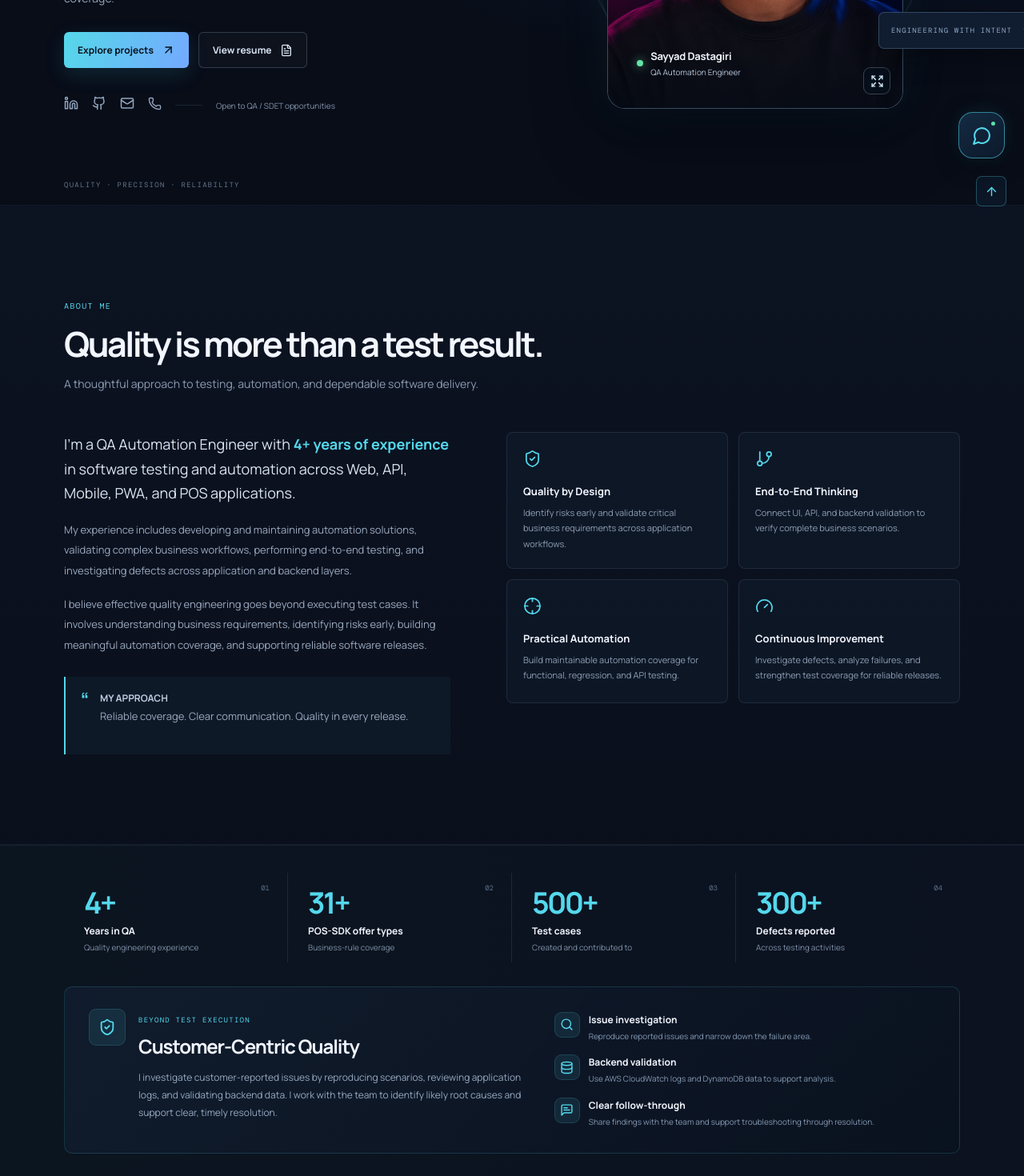
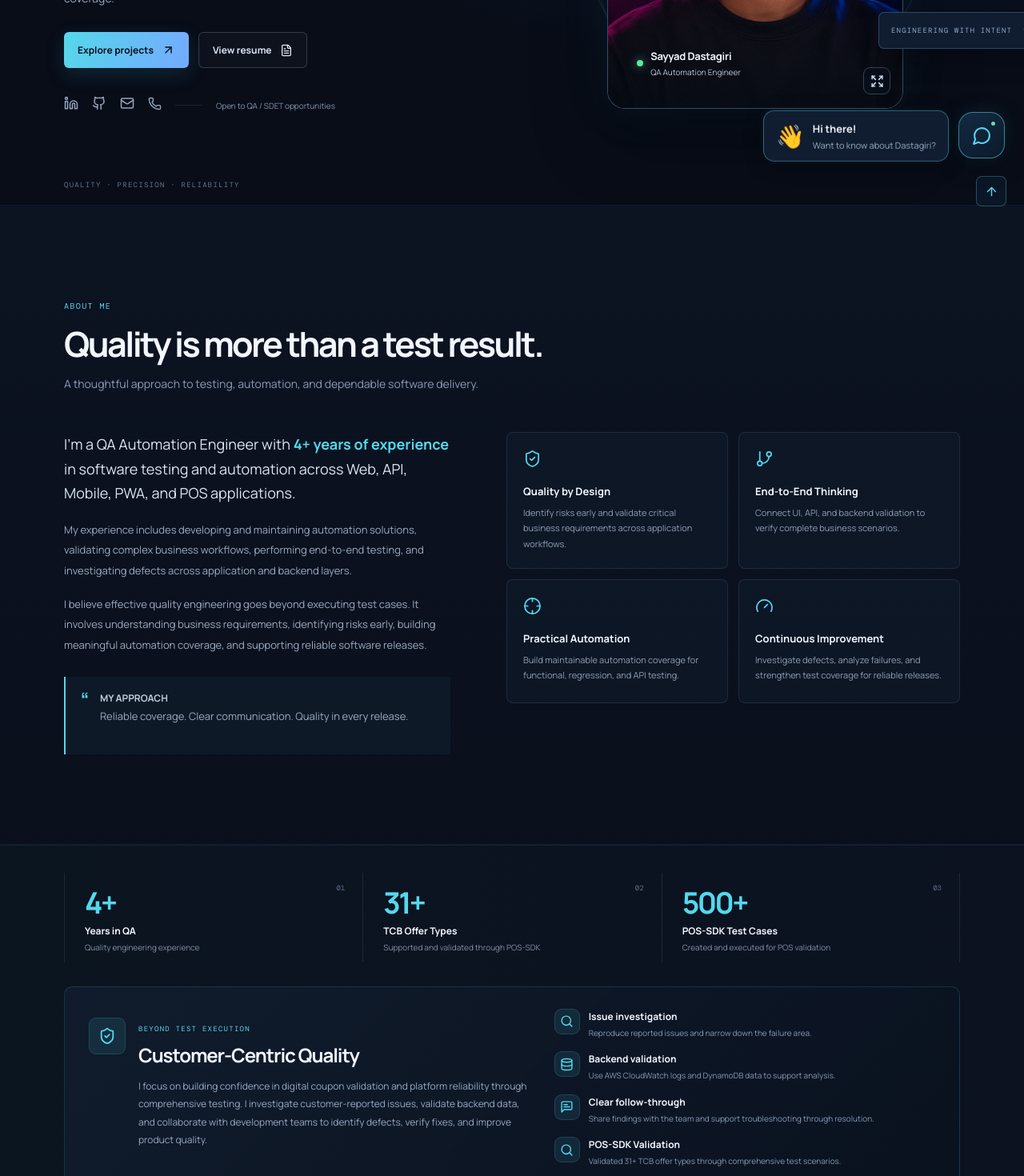
Before and after one commit to SdDastagiri/dastagiri-qa-portfolio, a React (Vite) app: page / in a window 1280 px wide. Shown: the part 520-1990 px from the top of the page at 80% size. Built offline with nearby package versions, Linux system fonts and the light colour scheme.

Commit message:
modified portfolio data and chatbot style

```diff
--- a/src/App.jsx
+++ b/src/App.jsx
@@ -39,7 +39,7 @@ export default function App() {
         <Education />
         <Contact />
       </main>
-      <footer className="footer"><div className="container footer-inner"><a className="brand" href="#home"><span className="brand-mark">SD</span><span>Sayyad Dastagiri<span className="brand-dot">.</span></span></a><p>Designed with purpose. Built around quality.</p><span>© {new Date().getFullYear()} {profile.name}. All rights reserved.</span></div></footer>
+      <footer className="footer"><div className="container footer-inner"><a className="brand" href="#home"><span className="brand-mark">SD</span><span>Sayyad Dastagiri<span className="brand-dot">.</span></span></a><p>Designed & Developed with passion by <strong>Sayyad Dastagiri.</strong></p><span>© {new Date().getFullYear()} {profile.name}. All rights reserved.</span></div></footer>
       <a className="back-top" href="#home" aria-label="Back to top"><ArrowUp size={17} /></a>
       <PortfolioChatbot />
     </>
--- a/src/components/PortfolioChatbot.jsx
+++ b/src/components/PortfolioChatbot.jsx
@@ -115,7 +115,21 @@ export default function PortfolioChatbot() {
         <div className="portfolio-chatbot">
 
             {/* Floating launcher */}
+            {/* Floating launcher and greeting */}
             {!isOpen && (
+                <>
+                    <button
+                        className="chatbot-greeting"
+                        onClick={() => setIsOpen(true)}
+                        aria-label="Chat with Dastagiri AI"
+                    >
+                        <span className="chatbot-greeting-wave">👋</span>
+                        <span>
+                            <strong>Hi there!</strong>
+                            <small>Want to know about Dastagiri?</small>
+                        </span>
+                    </button>
+
                     <button
                         className="chatbot-launcher"
                         onClick={() => setIsOpen(true)}
@@ -125,6 +139,7 @@ export default function PortfolioChatbot() {
                         <MessageCircle size={25} />
                         <span className="chatbot-launcher-dot" />
                     </button>
+                </>
             )}
 
             {/* Chat window */}
--- a/src/data.js
+++ b/src/data.js
@@ -10,6 +10,7 @@ export const profile = {
   resume: 'https://drive.google.com/file/d/1ocw2KyjzMh9NTCzZOw7IKTRkZbN0gWZS/view?usp=sharing',
 }
 
+
 export const achievements = [
   {
     value: '4+',
@@ -18,20 +19,16 @@ export const achievements = [
   },
   {
     value: '31+',
-    label: 'POS-SDK offer types',
-    detail: 'Business-rule coverage',
+    label: 'TCB Offer Types',
+    detail: 'Supported and validated through POS-SDK',
   },
   {
     value: '500+',
-    label: 'Test cases',
-    detail: 'Created and contributed to',
-  },
-  {
-    value: '300+',
-    label: 'Defects reported',
-    detail: 'Across testing activities',
-  },
+    label: 'POS-SDK Test Cases',
+    detail: 'Created and executed for POS validation',
+  }
 ]
+
 
 export const skillGroups = [
   {
--- a/src/sections/Achievements.jsx
+++ b/src/sections/Achievements.jsx
@@ -5,6 +5,7 @@ const customerQualityPoints = [
   { icon: Search, title: 'Issue investigation', description: 'Reproduce reported issues and narrow down the failure area.' },
   { icon: Database, title: 'Backend validation', description: 'Use AWS CloudWatch logs and DynamoDB data to support analysis.' },
   { icon: MessageSquareText, title: 'Clear follow-through', description: 'Share findings with the team and support troubleshooting through resolution.' },
+  { icon: Search, title: 'POS-SDK Validation', description: 'Validated 31+ TCB offer types through comprehensive test scenarios.', }
 ]
 
 export default function Achievements() {
@@ -29,9 +30,11 @@ export default function Achievements() {
               <span className="customer-quality-eyebrow">BEYOND TEST EXECUTION</span>
               <h2>Customer-Centric Quality</h2>
               <p>
-                I investigate customer-reported issues by reproducing scenarios, reviewing application
-                logs, and validating backend data. I work with the team to identify likely root causes
-                and support clear, timely resolution.
+                I focus on building confidence in digital coupon validation
+                and platform reliability through comprehensive testing.
+                I investigate customer-reported issues, validate backend data,
+                and collaborate with development teams to identify defects,
+                verify fixes, and improve product quality.
               </p>
             </div>
           </div>
--- a/src/sections/Hero.jsx
+++ b/src/sections/Hero.jsx
@@ -29,7 +29,7 @@ export default function Hero() {
           <div className="availability"><span className="status-dot" /> QA ENGINEERING · AUTOMATION · QUALITY</div>
           <p className="hero-intro">Hello, I’m</p>
           <h1>Sayyad <span>Dastagiri</span><i>.</i></h1>
-          <h2>QA Automation Engineer</h2>
+          <h2>QA Automation Engineer / Freelancer </h2>
           <p className="hero-statement">Building confidence in every release.</p>
           <p className="hero-description">I bring 4+ years of experience testing and automating web, API, mobile, PWA, and POS applications — with a focus on reliable workflows and meaningful quality coverage.</p>
           <div className="hero-actions">
--- a/src/styles.css
+++ b/src/styles.css
@@ -642,17 +642,20 @@ button {
 
 .stats-grid {
   display: grid;
-  grid-template-columns: repeat(4, 1fr)
+  grid-template-columns: repeat(3, minmax(0, 1fr));
+  width: 100%;
+  align-items: stretch;
 }
 
 .stat-card {
+  min-width: 0;
   padding: 12px 25px;
+  border-left: 1px solid var(--line);
+  position: relative;
+}
+
+.stat-card:last-child {
   border-right: 1px solid var(--line);
-  position: relative
-}
-
-.stat-card:last-child {
-  border: 0
 }
 
 .stat-index {
@@ -1294,20 +1297,25 @@ button {
   }
 
   .stats-grid {
-    grid-template-columns: 1fr 1fr;
-    row-gap: 18px
+    grid-template-columns: repeat(2, minmax(0, 1fr));
+    row-gap: 18px;
   }
 
   .stat-card {
-    padding: 12px 15px
-  }
-
-  .stat-card:nth-child(2) {
-    border-right: 0
+    padding: 12px 15px;
+  }
+
+  .stat-card:nth-child(odd) {
+    border-left: 1px solid var(--line);
+  }
+
+  .stat-card:nth-child(even) {
+    border-left: 0;
+    border-right: 1px solid var(--line);
   }
 
   .stat-card strong {
-    font-size: 32px
+    font-size: 32px;
   }
 
   .skills-grid {
@@ -2728,3 +2736,150 @@ button {
   color: #54d8ed;
   text-decoration: underline;
 }
+/* =========================================
+   CHATBOT GREETING POPUP
+========================================= */
+
+.chatbot-greeting {
+    position: fixed;
+    right: 94px;
+    bottom: 34px;
+    z-index: 99;
+
+    display: flex;
+    align-items: center;
+    gap: 12px;
+
+    padding: 12px 17px;
+    border: 1px solid rgba(84, 216, 237, 0.35);
+    border-radius: 14px;
+
+    background: #101d30;
+    color: #f1f5f9;
+
+    text-align: left;
+    cursor: pointer;
+
+    box-shadow: 0 8px 30px rgba(0, 0, 0, 0.3);
+
+    animation: greeting-appear 0.7s ease both,
+               greeting-float 3s ease-in-out 0.7s infinite;
+}
+
+.chatbot-greeting span:last-child {
+    display: flex;
+    flex-direction: column;
+    gap: 4px;
+}
+
+.chatbot-greeting strong {
+    font-size: 13px;
+    font-weight: 700;
+}
+
+.chatbot-greeting small {
+    font-size: 11px;
+    color: #9aabc2;
+}
+
+.chatbot-greeting-wave {
+    display: inline-block;
+    font-size: 27px;
+    transform-origin: 70% 70%;
+    animation: greeting-wave 1.8s ease-in-out infinite;
+}
+
+@keyframes greeting-appear {
+    from {
+        opacity: 0;
+        transform: translateY(12px);
+    }
+    to {
+        opacity: 1;
+        transform: translateY(0);
+    }
+}
+
+@keyframes greeting-float {
+    0%, 100% {
+        translate: 0 0;
+    }
+    50% {
+        translate: 0 -5px;
+    }
+}
+
+@keyframes greeting-wave {
+    0%, 60%, 100% {
+        transform: rotate(0deg);
+    }
+    10%, 30% {
+        transform: rotate(18deg);
+    }
+    20%, 40% {
+        transform: rotate(-10deg);
+    }
+}
+
+.chatbot-greeting:hover {
+    border-color: #54d8ed;
+    transform: translateY(-2px);
+}
+
+@media (max-width: 480px) {
+    .chatbot-greeting {
+        right: 82px;
+        bottom: 27px;
+        padding: 10px 12px;
+        gap: 8px;
+    }
+
+    .chatbot-greeting-wave {
+        font-size: 23px;
+    }
+
+    .chatbot-greeting strong {
+        font-size: 12px;
+    }
+
+    .chatbot-greeting small {
+        font-size: 10px;
+    }
+}
+
+@media (prefers-reduced-motion: reduce) {
+    .chatbot-greeting,
+    .chatbot-greeting-wave {
+        animation: none;
+    }
+}
+.chatbot-greeting {
+    position: fixed;
+    right: 94px;
+    bottom: 78px;
+    z-index: 99;
+
+    display: flex;
+    align-items: center;
+    gap: 10px;
+
+    padding: 11px 15px;
+    border: 1px solid rgba(84, 216, 237, 0.4);
+    border-radius: 14px;
+
+    background: #101d30;
+    color: #f1f5f9;
+    text-align: left;
+    cursor: pointer;
+
+    box-shadow: 0 5px 24px rgba(0, 0, 0, 0.3),
+                0 0 12px rgba(84, 216, 237, 0.07);
+
+    animation: greeting-appear 0.7s ease both,
+               greeting-float 3s ease-in-out 0.7s infinite;
+}.chatbot-greeting-wave {
+    display: inline-block;
+    font-size: 29px;
+    transform-origin: 70% 70%;
+    animation: greeting-wave 1.8s ease-in-out infinite;
+}
```
Lines whose indentation alone changed are shown as unchanged.
